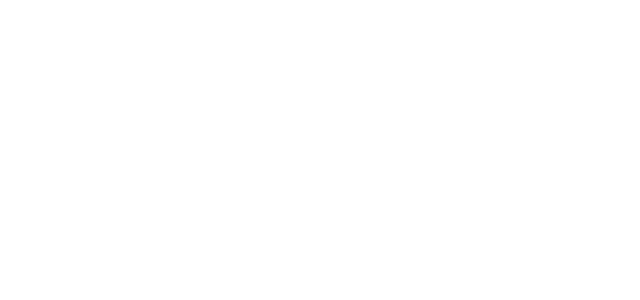
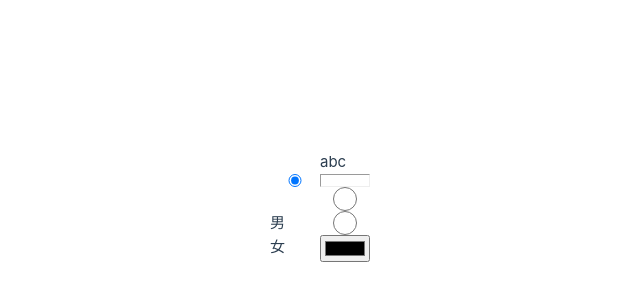
Before and after one commit to airmanxtw/TestVue20250102, a Vue app: page /home11 in a window 1280 px wide. Before the commit this address had no page. Shown: the part 194-494 px from the top of the page, without its empty margins (320-960 px from the left). Built offline with nearby package versions, Linux system fonts and the light colour scheme.

Commit message:
新增 Home11View 組件並更新路由以包含 Home11；實作單選按鈕和顏色選擇功能

```diff
--- a/src/router/index.ts
+++ b/src/router/index.ts
@@ -73,6 +73,11 @@
       name: 'home10',
       component: () => import('@/views/Home10View.vue'),
     },
+    {
+      path: '/home11',
+      name: 'home11',
+      component: () => import('@/views/Home11View.vue'),
+    },
   ],
 })
 
--- /dev/null
+++ b/src/views/Home11View.vue
@@ -0,0 +1,75 @@
+<template>
+  {{ r1 }}<br />
+  <input ref="i1" type="radio" @change="radioChange" value="abc" :checked="r1Checked" />
+  <!-- <input type="radio"  value="abc" v-model="r1" /> -->
+
+  <hr />
+  {{ selectR1 }}<br />
+  <template v-for="(item, index) in dataR1" :key="index">
+    <input type="radio" :value="item" @input="r1Change(item)" :checked="checkedR1(item)" />
+    {{ item.value }}<br />
+  </template>
+
+  <input type="color" @change="b1Input">
+
+
+  <!-- <template v-for="(item, index) in dataC1" :key="index">
+    <input type="checkbox" :value="item" @change="c1Change" :checked="checkedC1(item)">
+    {{ item }}-{{ checkedC1(item) }}<br />
+    <br />
+  </template> -->
+
+  <!-- <template v-for="(item, index) in dataC1" :key="index">
+    <input type="checkbox" :value="item" v-model="selectC1" />
+    {{ item }}<br />
+    <br />
+  </template> -->
+
+
+
+
+
+</template>
+<script setup lang="ts">
+import { ref, computed } from 'vue';
+const i1 = ref<null | HTMLInputElement>(null);
+const r1 = ref("abc");
+const r1Value = ref("abc");
+const r1Checked = computed(() => r1?.value === r1Value.value);
+
+const dataC1 = ref<string[]>(["種花", "種樹", "種草"]);
+const selectC1 = ref<string[]>([]);
+
+const checkedC1 = (v: string) => selectC1.value.includes(v);
+
+const c1Change = (e: Event) => {
+  const target = e.target as HTMLInputElement;
+  if (target.checked) {
+    selectC1.value = [...selectC1.value, target.value];
+  } else {
+    selectC1.value = selectC1.value.filter((v) => v !== target.value);
+  }
+};
+
+const dataR1 = ref<KeyValue[]>([{ key: "M", value: "男" }, { key: "F", value: "女" }]);
+const selectR1 = ref<KeyValue | null>(null);
+const checkedR1 = (v: KeyValue) => selectR1.value === v;
+const r1Change = (v: KeyValue) => {
+  selectR1.value = v;
+};
+
+
+const radioChange = (e: Event) => {
+  r1.value = (e.target as HTMLInputElement).value;
+}
+
+const b1Input = (e: Event) => {
+  debugger;
+  console.log(e);
+}
+
+
+
+
+
+</script>
```
